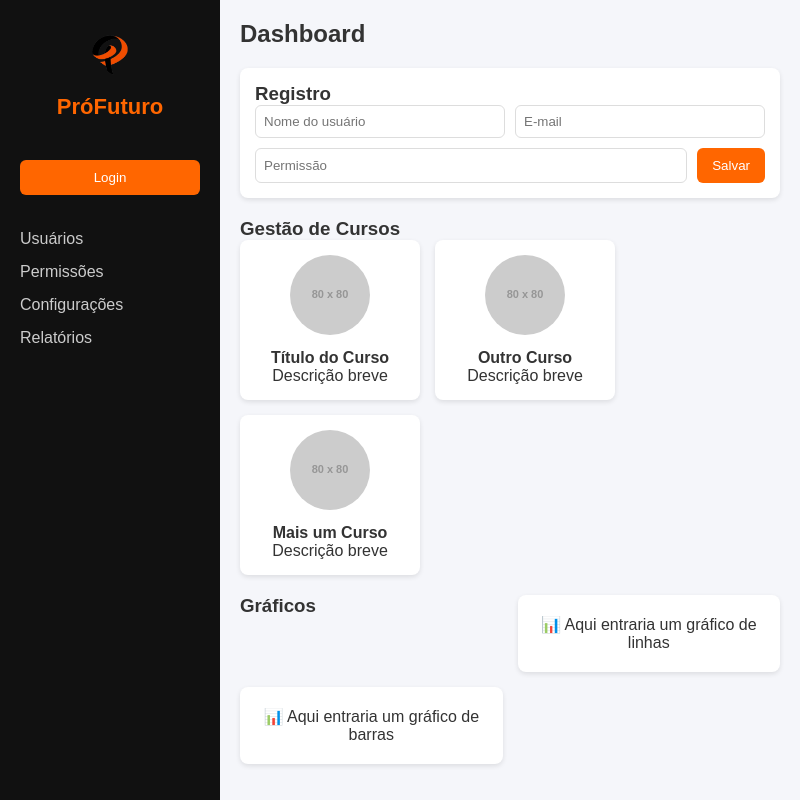
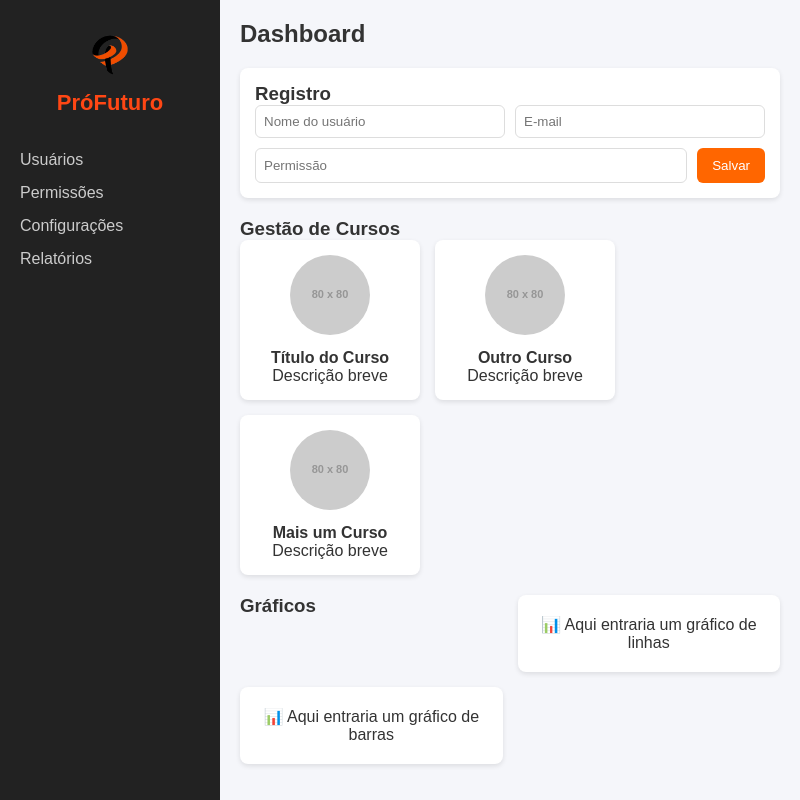
Before and after one commit to VitorSilva77/PI-ADS-4-SEMESTRE, an Electron app: page Electron/userPage.html in a window 800 px wide. Drawn offline with Linux system fonts and the light colour scheme; placeholder pictures from the web are drawn by us; a web font is replaced by a local one.

Commit message:
Atualização: Fontes, Espaçamento e Cores

```diff
--- a/Electron/css/userPage.css
+++ b/Electron/css/userPage.css
@@ -3,12 +3,13 @@
   margin: 0;
   padding: 0;
   box-sizing: border-box;
-  font-family: Arial, Helvetica, sans-serif;
+  font-family: 'poppinsregular', sans-serif;
 }
 
 body {
   background: #f5f6fa;
   color: #333;
+  font-family: 'poppinsregular', sans-serif;
 }
 
 .container {
@@ -19,7 +20,7 @@ body {
 /* Sidebar */
 .sidebar {
   width: 220px;
-  background: #111;
+  background-color: rgb(34, 34, 34);
   color: white;
   padding: 20px;
   display: flex;
@@ -29,21 +30,26 @@ body {
 .logo-section > img {
     width: 70px;
     height: auto;
+    margin: none;
 }
 
 .logo-section {
+    margin: none;
+    display: flex;
+    flex-direction: column;
+    gap: 0px;
+    align-items: center;
     text-align: center;
-  margin-bottom: 20px;
 }
 
 .logo {
     font-size: 22px;
     margin-bottom: 20px;
-  color: #ff6600;
+    color: rgb(255, 71, 20);
 }
 
 .btn-login {
-  background: #ff6600;
+    color: rgb(255, 71, 20);
     color: white;
     border: none;
     padding: 10px;
@@ -67,7 +73,8 @@ body {
 }
 
 .sidebar nav ul li a:hover {
-  color: #ff6600;
+    color: rgb(255, 71, 20);
+    transition: 0.3s all;
 }
 
 /* Área principal */
--- a/Electron/userPage.html
+++ b/Electron/userPage.html
@@ -1,20 +1,26 @@
 <!DOCTYPE html>
 <html lang="pt-BR">
 <head>
+
     <meta charset="UTF-8">
+    <meta http-equiv="X-UA-Compatible" content="IE=edge">
     <meta name="viewport" content="width=device-width, initial-scale=1.0">
-  <title>Dashboard Mooha</title>
+    <link rel="stylesheet" href="https://cdnjs.cloudflare.com/ajax/libs/font-awesome/6.7.2/css/all.min.css" integrity="sha512-Evv84Mr4kqVGRNSgIGL/F/aIDqQb7xQ2vcrdIwxfjThSH8CSR7PBEakCr51Ck+w+/U6swU2Im1vVX0SVk9ABhg==" crossorigin="anonymous" referrerpolicy="no-referrer" />
+    <link href="./css/fonts.css" rel="stylesheet">
+    <link href="./css/media.css" rel="stylesheet">
     <link rel="stylesheet" href="./css/userPage.css">
+
 </head>
 <body>
   <div class="container">
+
     <!-- Menu lateral -->
     <aside class="sidebar">
         <div class="logo-section">
             <img src="./images/teste1.png" alt="Logo PróFuturo" class="logo-image">
             <h2 class="logo">PróFuturo</h2>
         </div>
-        <button class="btn-login">Login</button>
+
         <nav>
             <ul>
             <li><a href="#">Usuários</a></li>
```
Also changed, not shown: Electron/index.html (+1 -3 lines). Lines whose indentation alone changed are shown as unchanged.
